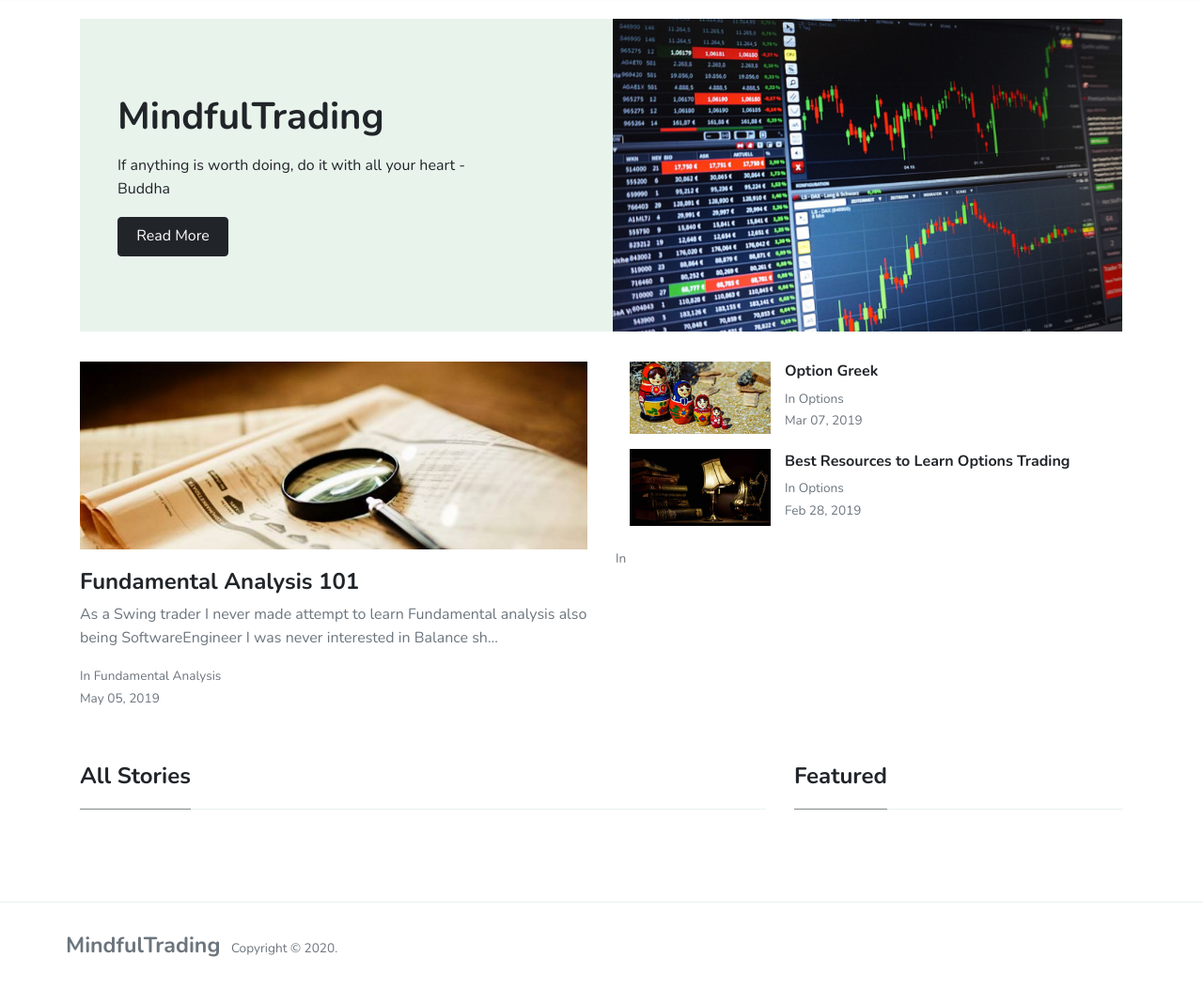
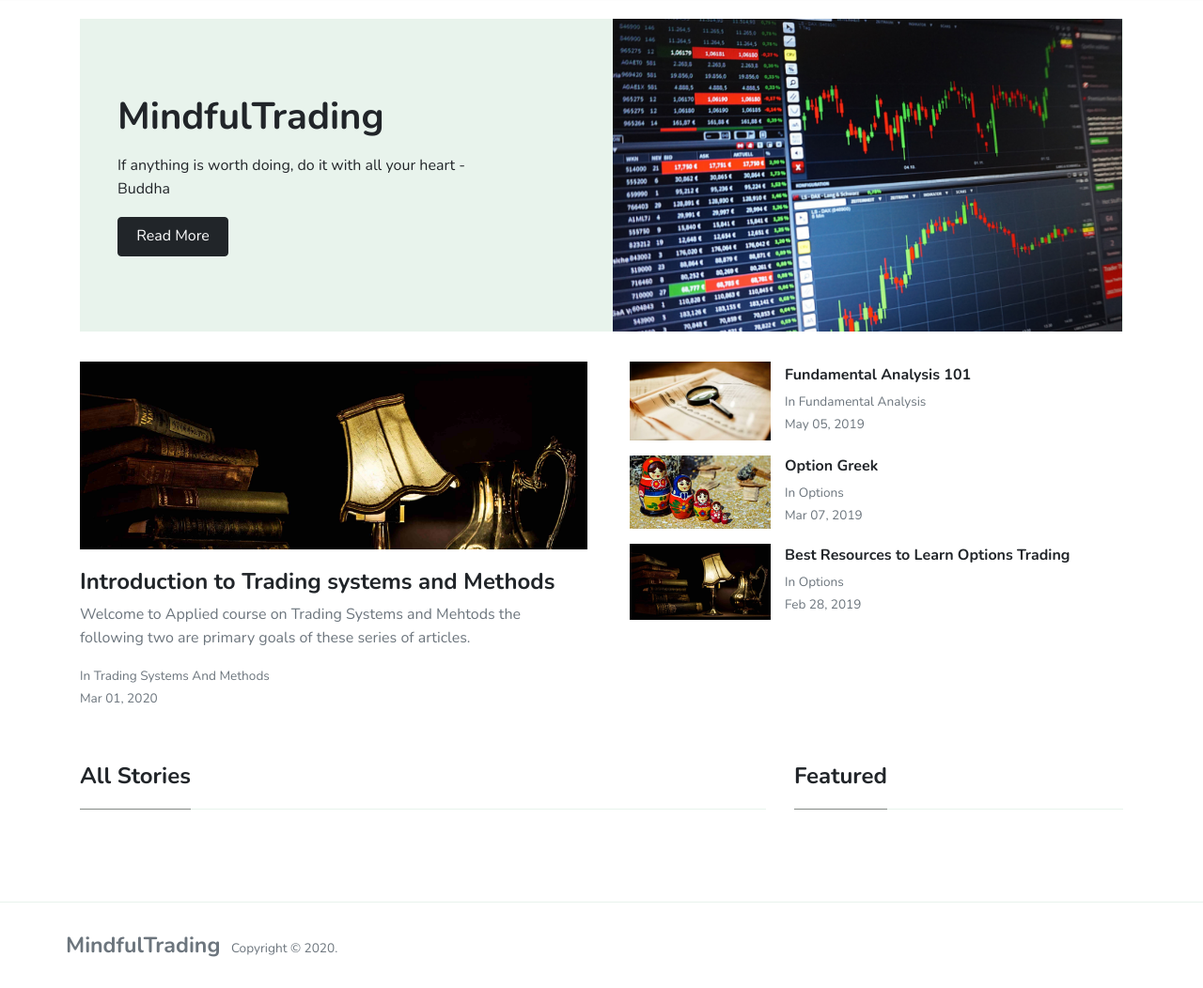
Before and after one commit to karthiikselvam/MindfulTrading, a Jekyll site: the page built from index.html, in a window 1280 px wide and 1052 px high. Shown: the whole window at 94% size. Built offline with Jekyll 4.4.1, drawn with Linux system fonts in a browser that asks for light colours; nearby versions of some CDN libraries; the list of posts is cut into pages by our own code; some of the changed lines change nothing that is shown.

Commit message:
Added Razorpay Payment Pages and updated Courses

```diff
--- a/_includes/menu-header.html
+++ b/_includes/menu-header.html
@@ -3,9 +3,6 @@
 <li class="nav-item">
 <a class="nav-link" href="{{site.baseurl}}/index.html">Home</a>
 </li>
-<!-- <li class="nav-item">
-    <a class="nav-link" href="{{site.baseurl}}/categories.html">Categories</a>
-</li> -->
 <!-- This code was added to add dropdown in Navigation Bar -->
 <div class="dropdown">
         <button class="btn btn-light dropdown-toggle text-muted bg-white border-0" type="button" id="dropdownMenu2" data-toggle="dropdown" aria-haspopup="true" aria-expanded="false">
@@ -17,14 +14,21 @@
                 <a class="dropdown-item" href="{{site.baseurl}}/categories.html">Categories</a>
         </div>
 </div>
-<li class="nav-item">
-<a class="nav-link" href="{{site.baseurl}}/about.html">About</a>
-</li>
+<div class="dropdown">
+                <button class="btn btn-light dropdown-toggle text-muted bg-white border-0" type="button" id="dropdownMenu2" data-toggle="dropdown" aria-haspopup="true" aria-expanded="false">
+                  Courses
+                </button>
+                <div class="dropdown-menu" aria-labelledby="dropdownMenu2">
+                        <a class="dropdown-item" href="{{site.baseurl}}/PrivateTradingMentorshipProgram.html">Private Trading Mentorship Program</a>
+                        <a class="dropdown-item" href="{{site.baseurl}}/fundamentalanalysis.html">Fundamental Analysis</a>
+                        <a class="dropdown-item" href="{{site.baseurl}}/categories.html">Categories</a>
+                </div>
+</div>
 <li class="nav-item">
     <a class="nav-link" href="{{site.baseurl}}/journal.html">Journal</a>
 </li>
 <li class="nav-item">
-        <a class="nav-link" href="{{site.baseurl}}/contact.html">Private Mentoring</a>
+                <a class="nav-link" href="{{site.baseurl}}/about.html">About</a>
 </li>
 <li class="nav-item">
 <a class="nav-link" href="{{site.baseurl}}/contact.html">Contact</a>
--- /dev/null
+++ b/_pages/PrivateTradingMentorshipProgram.html
@@ -0,0 +1,37 @@
+---
+title: "Private Trading Mentorship Program"
+permalink: "/PrivateTradingMentorshipProgram.html"
+---
+
+<h4 id="Program Description:"><strong>Program Description:</strong></h4>
+<p>Learning how to trade is not, and never will, be easy.
+        Trading is a huge challenge for all of us, as it causes frustration and a feeling of helplessness.
+        Trying to learn how to trade on your own is not for everyone.If you are looking for help in this process,
+        stop learning multiple strategies, commit to learning a single one and become number one at it.
+        If you are such a person, and want a guided process with private coaching that monitors your progress,
+        this mentorship program is for you.</p>
+        <p>Learn how to make your own analysis and trading decisions by learning how to automatically correct yourself
+        while following mechanical rules that will prevent you from making silly mistakes. You will see improvements
+        in different areas of trading, such as understanding price actions, locating the turning points, as well as
+        with your mindset and emotional control.Having a personal trading coach, that you trust, will allow you to
+        really focus on your trading and learn a great deal about yourself, while someone else guides you on your
+        trading journey.</p>
+        <h4 id="-private-coaching-for-12-months-includes-"><strong>Private coaching for 12 months includes:</strong></h4>
+        <p>1)12 months monitoring your progress and your understanding of the rules closely.</p>
+        <p>2)48 hours of one to one private coaching sessions (4 hours per month for 12 months), includes back testing sessions to see how rules play out real time in real scenarios.</p>
+        <p>3)Learn Price action based supply and demand strategy that works.</p>
+        <p>4)Learn about entries, exits and risk control.</p>
+        <p>5)Top down analysis of live Stocks,Commodity and Forex scenarios, or any other market. The strategy works on all markets.</p>
+        <p>6)Unlimited personal support by email. Your analysis and doubts will be solved by email in just a few hours. If needed, replies will be recorded in video for a better understanding.</p>
+        <p>7)You get constant personal attention from Karthik Selvam, as well as one-on-one feedback on weekly basis as per your needs.</p>
+
+        <b><p>The Private Trading Mentorship Program is priced at 12000 INR for 12 months.</p></b>
+        <div class="razorpay-embed-btn text-center" data-url="https://rzp.io/l/4QZ3ieH" data-text="Buy Private Trading Mentorship Program" data-color="#528FF0" data-size="large">
+            <script>
+              (function(){
+                var d=document; var x=!d.getElementById('razorpay-embed-btn-js')
+                if(x){ var s=d.createElement('script'); s.defer=!0;s.id='razorpay-embed-btn-js';
+                s.src='https://cdn.razorpay.com/static/embed_btn/bundle.js';d.body.appendChild(s);} else{var rzp=window['__rzp__'];
+                rzp && rzp.init && rzp.init()}})();
+            </script>
+          </div>
--- a/_pages/about.md
+++ b/_pages/about.md
@@ -13,11 +13,13 @@
 <p align="center">
 <img src="assets/images/avatar2.jpg" width="300" height="300"  class="img-circle"  />
 </p>
-I am **Karthik**. I am a Machine Learning Engineer and a stock market fanatic from India. I have traded in Indian stock market since fall of 2016.I started as an Options trader and gradually moved to swing trading and Investing.
+My name is **Karthik Selvam**. I'm a Part time Trader ,Machine Learning Engineer and founder of MindfulTrading. I have been trading in Indian stock market since fall of 2016.I started as an Options trader and gradually moved to swing trading and Investing.
 
-I am fueled by my passion for understanding the nuances of Markets.I consider myself a ‘*forever student of Market,’* eager to both build on my foundations in Machine Learning and Ecometrics and stay in tune with the latest Machine Learning trends in Finance.
+I trade financial markets using Price Action based supply and demand strategy. I consider myself to be self-taught having developed my trading approach through trial and error. This strategy is a unique interpretation of a blend of information which has been gained from exposure to many others throughout my trading journey.
 
-My hunger for Knowledge and determination to turn Information into action has inspired to start **Mindfultrading**. Here at Mindfultrading, I will be sharing my knowlegde and experience as I explore world of Investing and Trading.I believe mindfulness in the work is key to success - a tenet I live out through my interests in martial arts, meditation, running, and playing guitar.I currently work as a Machine Learning Engineer and is always interested in a challenge.
+I am fueled by my passion for understanding the nuances of Markets.I consider myself a forever student of Market eager to both build on my foundations in Machine Learning and Ecometrics.
+
+My hunger for Knowledge and determination to turn Information into action has inspired to start **Mindfultrading**. Here at Mindfultrading, I will be sharing my knowlegde and experience as I explore world of Investing and Trading.I believe mindfulness in the work is key to success - a tenet I live out through my interests in martial arts, meditation, running, and playing guitar.
 
 
 Find me on [Quora](https://www.quora.com/profile/Karthik-Selvam-12 "Quora") , [Instagram](https://www.instagram.com/karthiikselvam/ "Instagram") to stay connected.
--- /dev/null
+++ b/_posts/Trading Systems and Methods/2020-03-01-Introduction.md
@@ -0,0 +1,26 @@
+---
+layout: post
+title:  "Introduction to Trading systems and Methods"
+author: karthik
+image: assets/images/Options/best-resources-to-learn-options.jpg
+categories: [ Trading systems and methods ]
+---
+
+
+Welcome to Applied course on Trading Systems and Mehtods the following two are primary goals of these series of articles.
+
+1)To share with you the way that I view the financial markets and the way that I use price action and supply and demand methodlogy to identify and manage trades.
+
+2)To share with you the development process that one needs to follow in order to become a consistently profitable and professional trader, regardless of the strategy you choose to implement.
+
+***Success in Stock Market comes through a process of learning to trust yourself as you operate within an environment of uncertainty. Trusting your ability to make effective decisions, to manage risk, and to identify and manage opportunity.***
+
+I will be sharing the strategy that I use.The strategy shared here is a discretionary method of trading.It is a discretionary based, swing trading strategy, which involves analysis across three timeframes, in order identify and trade the swings on the intermediate timeframe.However I cant guarantee that it will suit your needs and provide you with consistent profitability. In applying this strategy, youll be required to use your own discretion and intuition.
+
+In upcoming series of articles i  will introduce you to the underlying theory of the markets and a strategy which is designed to operate within that market reality.Take what works for you, and discard what doesn't blending my approach with your previous knowledge and experience to create your own work of art.
+
+Few things i want to make it clear, I consider myself to be self-taught,
+having developed my trading approach through trial and error.That being said, I see there is nothing new in my approach to trading that hasn't been discovered before by others. This is just my unique interpretation of a blend of information which has been gained from exposure to many others throughout my trading journey.
+
+Numerous traders have had significant influence in my own trading journey.
+From my earlier days Dr Alexander Elder, Mark Douglas, Linda Raschke,Mike Reed, Sam Seiden,Lance Beggs.
```
